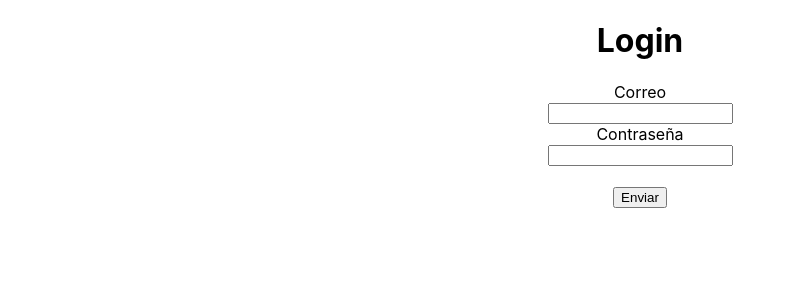
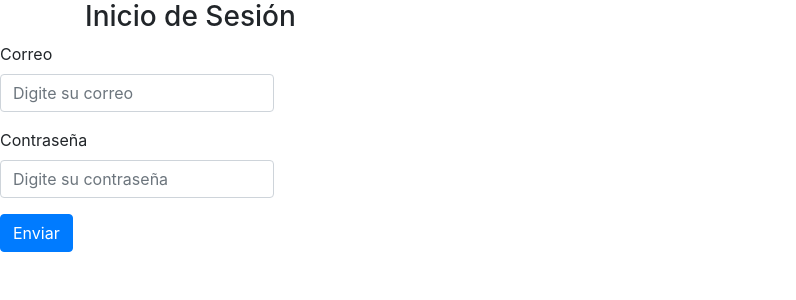
Before and after one commit to jonathanquinterogiraldo/social_media_network, a React (Create React App) app in the folder frontend/client/: page / in a window 1280 px wide. Shown: the top 300 px of the page, without its empty margins (0-796 px from the left). Built offline with nearby package versions, Linux system fonts and the light colour scheme.

Commit message:
add login component and connect with endpoint

```diff
--- a/frontend/client/package.json
+++ b/frontend/client/package.json
@@ -6,7 +6,9 @@
     "@testing-library/jest-dom": "^5.14.1",
     "@testing-library/react": "^11.2.7",
     "@testing-library/user-event": "^12.8.3",
+    "bootstrap": "^4.6.0",
     "react": "^17.0.2",
+    "react-bootstrap": "^1.6.1",
     "react-dom": "^17.0.2",
     "react-router-dom": "^5.2.0",
     "react-scripts": "4.0.3",
--- a/frontend/client/src/components/Login.jsx
+++ b/frontend/client/src/components/Login.jsx
@@ -1,23 +1,59 @@
+import React, {Component} from "react"
+import axios from 'axios'
+import { Form, Button, Col, Container, Row } from 'react-bootstrap'
 import { Link } from 'react-router-dom'
 
-function Login(){
-    return(
-        <div>
-            <h1>Login</h1>
-            <form action='users/login' method='/post'>
-                <label for='email'>Correo</label>
-                <br/>
-                <input type='text' id='email'></input>
-                <br/>
-                <label for='password'>Contraseña</label>
-                <br/>
-                <input type='text' id='password'></input>
-                <br/>
-                <br/>
-                <button type='submit'>Enviar</button>
-            </form>
-        </div>
-    )
+class Login extends Component{
+
+    handleSubmit = (event) => {
+         event.preventDefault()
+
+        const data = {
+            "email": "jonathan.quintero2657@gmail.com",
+            "password": "123456"
+        }
+
+        axios.post(`http://localhost:3001/users/login`, data).then(
+            data => {
+                console.log(data)
+            }
+        ).catch(
+            error => {
+                console.log(error)
+            }
+        )
+    }
+
+    render(){
+        return(
+            <div className='Login'>
+            <Form onSubmit={ this.handleSubmit }>
+                <Container>
+                    <Row >
+                        <Col><h3>Inicio de Sesión</h3></Col>
+                    </Row>
+                </Container>
+                <Form.Group>
+                    <Form.Row>
+                        <Col sm='auto'>
+                            <Form.Label>Correo</Form.Label>
+                            <Form.Control placeholder="Digite su correo" />
+                        </Col>
+                    </Form.Row>
+                </Form.Group>
+                <Form.Group>
+                    <Form.Row>
+                        <Col sm='auto'>
+                            <Form.Label>Contraseña</Form.Label>
+                            <Form.Control placeholder="Digite su contraseña" />
+                        </Col>
+                    </Form.Row>
+                </Form.Group>
+                <Button type='submit'>Enviar</Button>
+            </Form>
+            </div>
+        )
+    }
 }
 
 export default Login
```
Also changed, not shown: frontend/client/src/App.js (+10 -7 lines), 1 other file (tests, documents, lock files or other folders).
